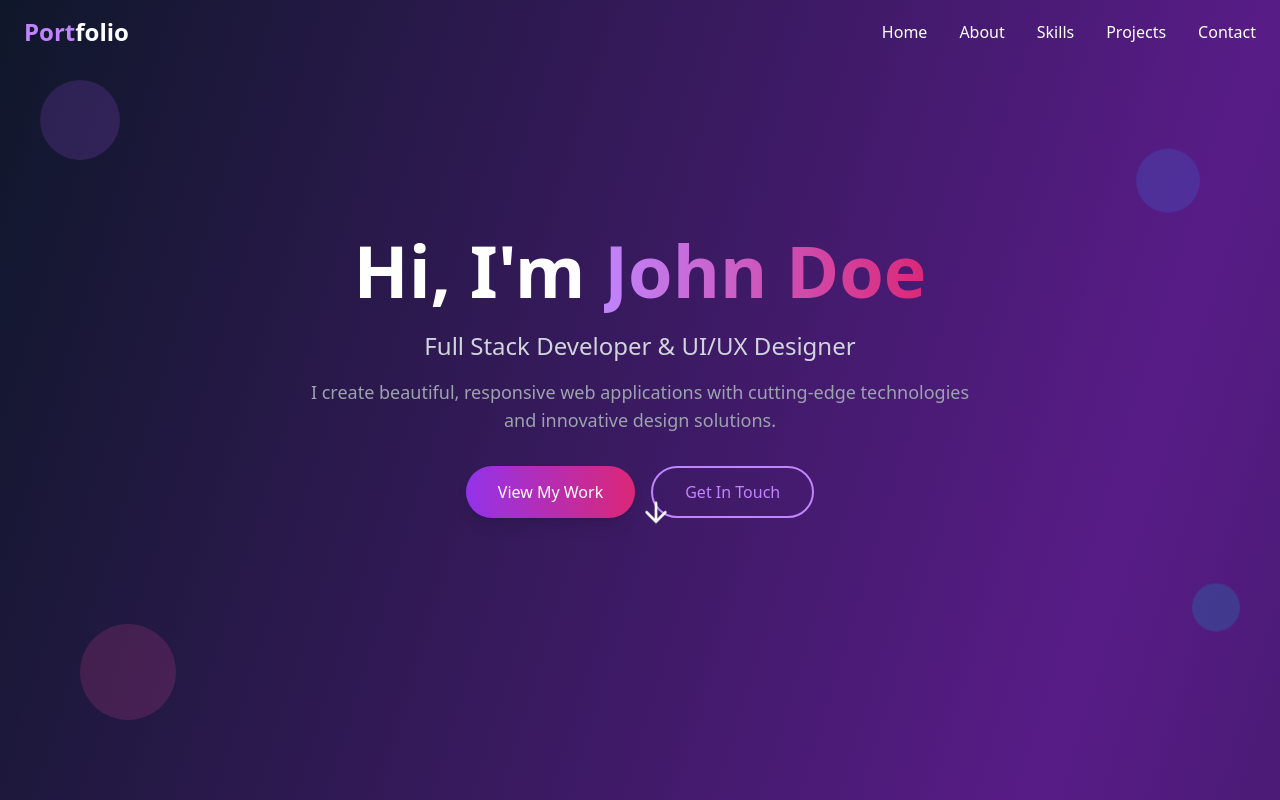
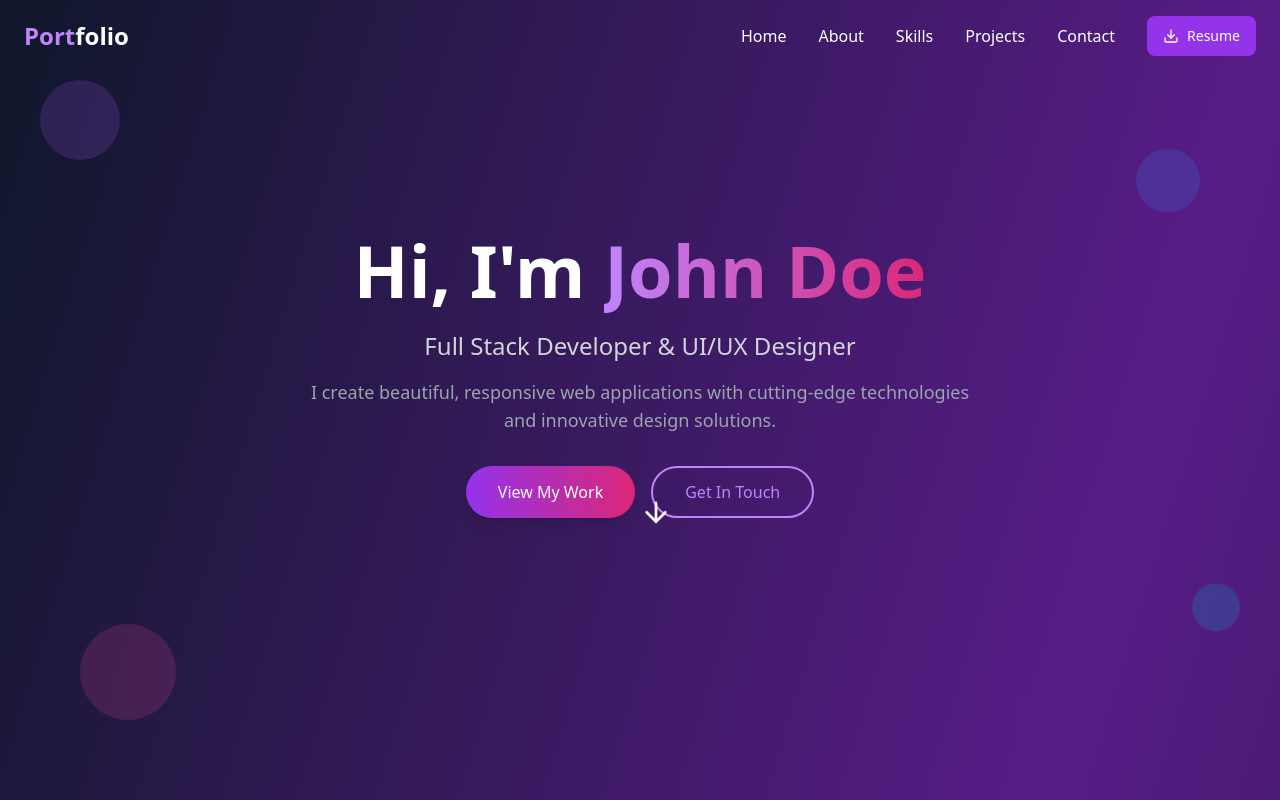
Before and after one commit to jagadeeshjk087/responsive-ux-portal, a React (Vite) app: page / in a window 1280 px wide. Shown: the top 800 px of the page. Built offline with nearby package versions, Linux system fonts and the light colour scheme.

Commit message:
Add resume button to header
Adds a resume button to the header with the same UI and design.

```diff
--- a/src/components/Header.tsx
+++ b/src/components/Header.tsx
@@ -1,6 +1,7 @@
 
 import React, { useState, useEffect } from 'react';
-import { Menu, X } from 'lucide-react';
+import { Menu, X, Download } from 'lucide-react';
+import { Button } from './ui/button';
 
 const Header = () => {
   const [isScrolled, setIsScrolled] = useState(false);
@@ -22,6 +23,14 @@ const Header = () => {
     }
   };
 
+  const handleResumeDownload = () => {
+    // You can replace this with your actual resume file path
+    const link = document.createElement('a');
+    link.href = '/resume.pdf'; // Replace with your resume file path
+    link.download = 'John_Doe_Resume.pdf';
+    link.click();
+  };
+
   return (
     <header className={`fixed top-0 w-full z-50 transition-all duration-300 ${
       isScrolled ? 'bg-slate-900/95 backdrop-blur-sm shadow-lg' : 'bg-transparent'
@@ -33,7 +42,7 @@ const Header = () => {
           </div>
 
           {/* Desktop Menu */}
-          <div className="hidden md:flex space-x-8">
+          <div className="hidden md:flex items-center space-x-8">
             {['home', 'about', 'skills', 'projects', 'contact'].map((item) => (
               <button
                 key={item}
@@ -44,6 +53,13 @@ const Header = () => {
                 <span className="absolute -bottom-1 left-0 w-0 h-0.5 bg-purple-400 transition-all duration-300 group-hover:w-full"></span>
               </button>
             ))}
+            <Button
+              onClick={handleResumeDownload}
+              className="bg-purple-600 hover:bg-purple-700 text-white px-4 py-2 rounded-lg transition-colors duration-300 flex items-center gap-2"
+            >
+              <Download size={16} />
+              Resume
+            </Button>
           </div>
 
           {/* Mobile Menu Button */}
@@ -67,6 +83,13 @@ const Header = () => {
                 {item}
               </button>
             ))}
+            <Button
+              onClick={handleResumeDownload}
+              className="mx-4 mt-2 bg-purple-600 hover:bg-purple-700 text-white px-4 py-2 rounded-lg transition-colors duration-300 flex items-center gap-2 w-auto"
+            >
+              <Download size={16} />
+              Resume
+            </Button>
           </div>
         )}
       </nav>
```
